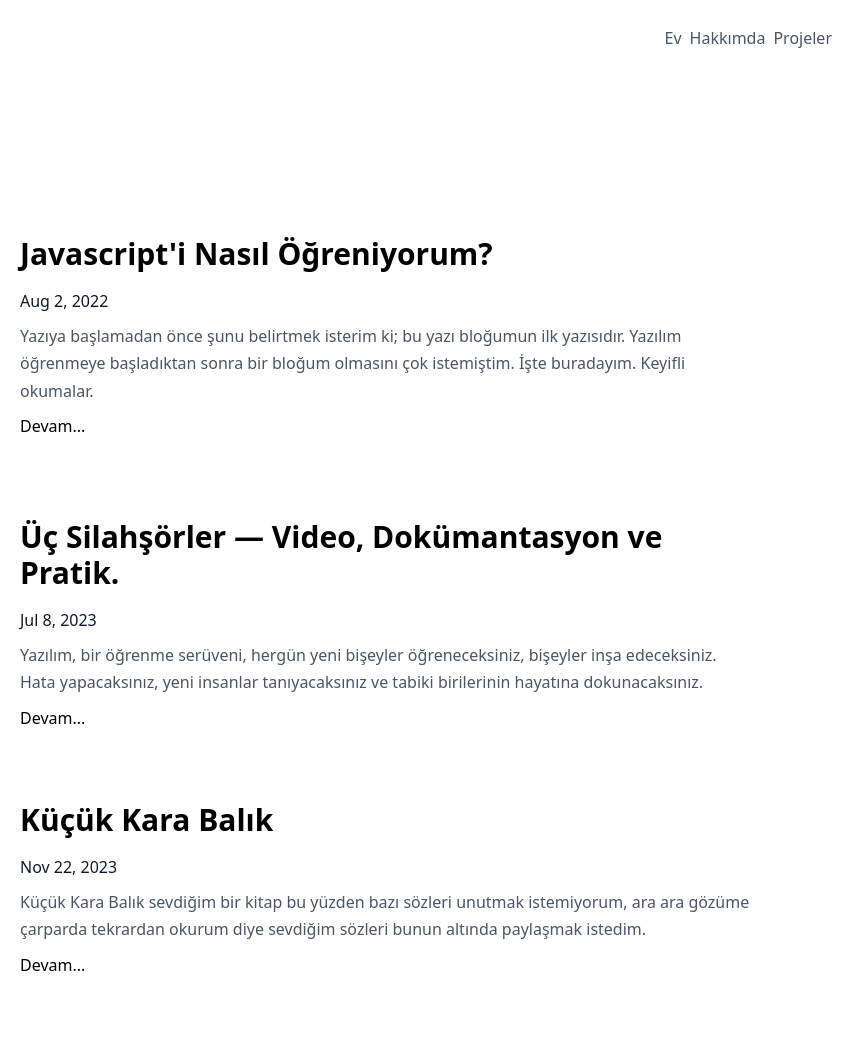
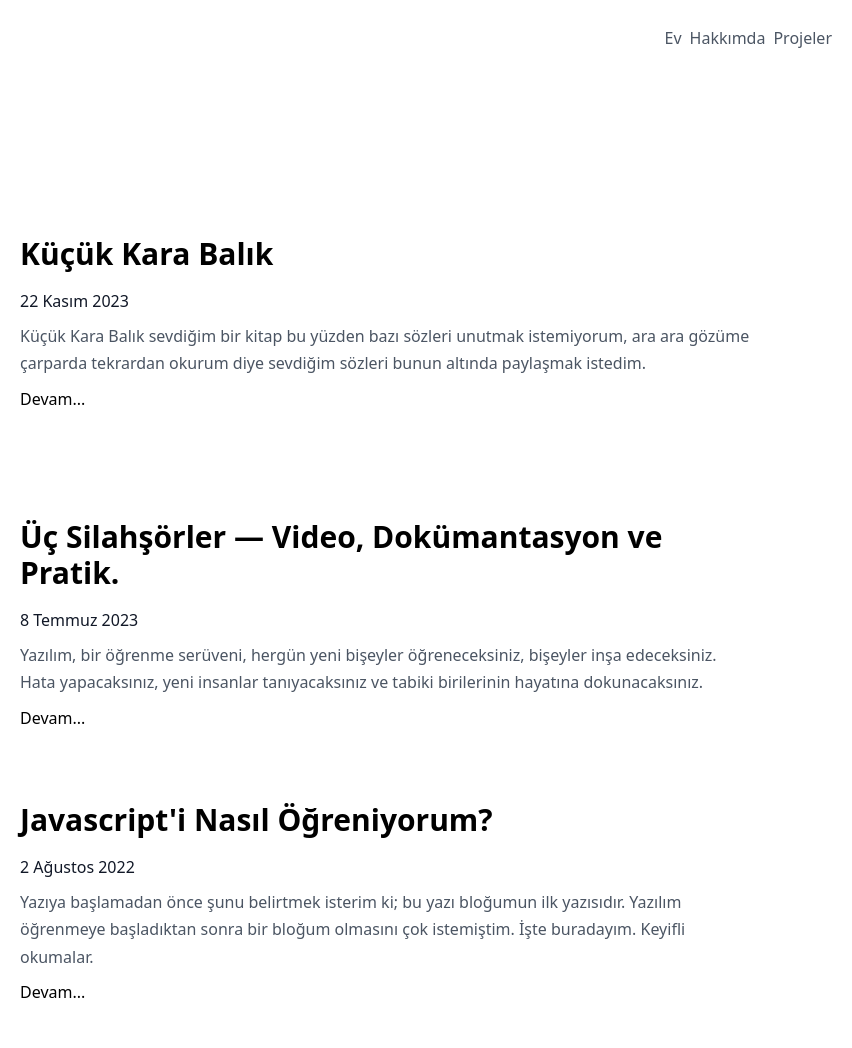
Before and after one commit to yasinelbuz/myblog, an Astro site: page / in a window 1280 px wide. Shown: the top 1048 px of the page, 428-1280 px from the left. Built offline with nearby package versions, Linux system fonts and the light colour scheme; Astro itself is replaced by a stand-in of ours; a web font is replaced by a local one.

Commit message:
fix:date and other

```diff
--- a/src/components/BaseHead.astro
+++ b/src/components/BaseHead.astro
@@ -21,10 +21,6 @@ const { title, description, image = '/blog-placeholder-1.jpg' } = Astro.props;
 <link rel="icon" type="image/svg+xml" href="/favicon.svg" />
 <meta name="generator" content={Astro.generator} />
 
-<!-- Font preloads -->
-<link rel="preload" href="/fonts/atkinson-regular.woff" as="font" type="font/woff" crossorigin />
-<link rel="preload" href="/fonts/atkinson-bold.woff" as="font" type="font/woff" crossorigin />
-
 <!-- Canonical URL -->
 <link rel="canonical" href={canonicalURL} />
 
--- a/src/components/FormattedDate.astro
+++ b/src/components/FormattedDate.astro
@@ -8,9 +8,9 @@ const { date } = Astro.props;
 
 <time datetime={date.toISOString()}>
 	{
-		date.toLocaleDateString('en-us', {
+		date.toLocaleDateString('tr-Tr', {
 			year: 'numeric',
-			month: 'short',
+			month: 'long',
 			day: 'numeric',
 		})
 	}
--- a/src/pages/index.astro
+++ b/src/pages/index.astro
@@ -4,7 +4,7 @@ import FormattedDate from '../components/FormattedDate.astro';
 import DefaultLayout from '../layouts/DefaultLayout.astro';
 
 const posts = (await getCollection('blog')).sort(
-	(a, b) => a.data.pubDate.valueOf() - b.data.pubDate.valueOf()
+	(a, b) => b.data.pubDate.valueOf() - a.data.pubDate.valueOf()
 );
 ---
 
```
